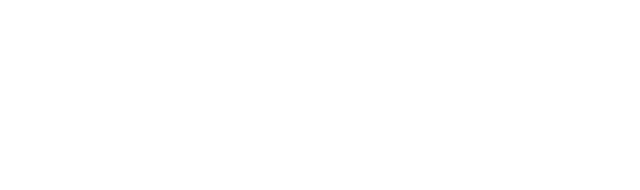
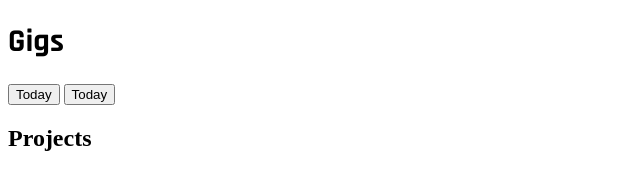
Before and after one commit to NamesNotJordan/Odin-Todo-List, a website built with webpack: page src/index.html in a window 1280 px wide. Shown: the whole page, without its empty margins (0-640 px from the left). Built offline with nearby package versions, Linux system fonts and the light colour scheme.

Commit message:
added more static elements to DOM

```diff
--- a/src/index.html
+++ b/src/index.html
@@ -9,8 +9,17 @@
     <script src='index.js'></script>
 </head>
 <body>
-    <header></header>
-    <div class="side-bar"></div>
+    <header>
+        <h1>Gigs</h1>
+    </header>
+    <div class="side-bar">
+        <button id="today-button">Today</button>
+        <button id="week-button">Today</button>
+        <div class="project-container">
+            <h2>Projects</h2>
+            <ul class="project-ul"></ul>
+        </div>
+    </div>
     <div class="task-list"></div>
 </body>
 </html>
--- a/src/style.css
+++ b/src/style.css
@@ -47,3 +47,8 @@
     font-weight: 300 700;
     font-style: normal;
 }
+
+h1{
+    font-family: 'Rajdhani-Bold';
+    size: 2rem;
+}
```
